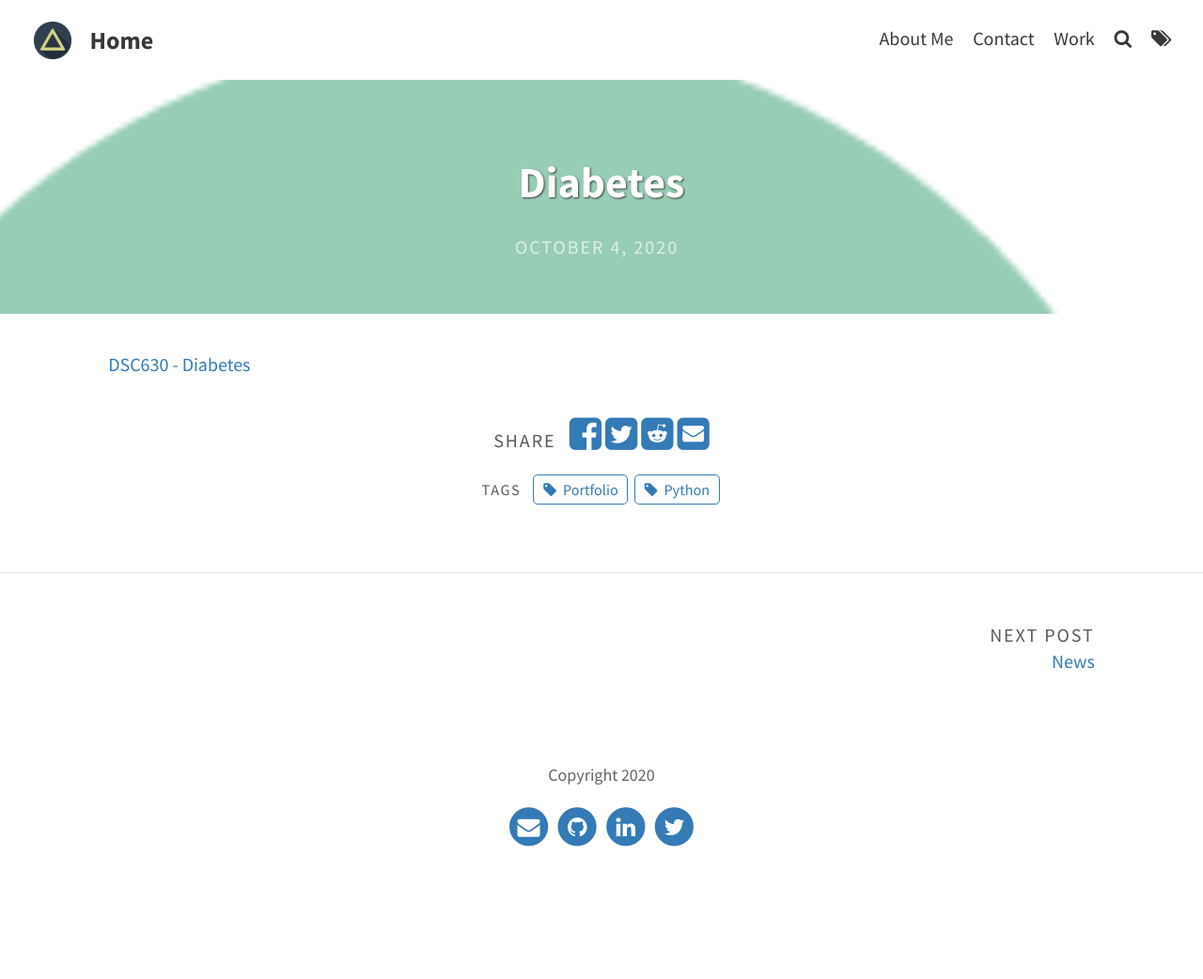
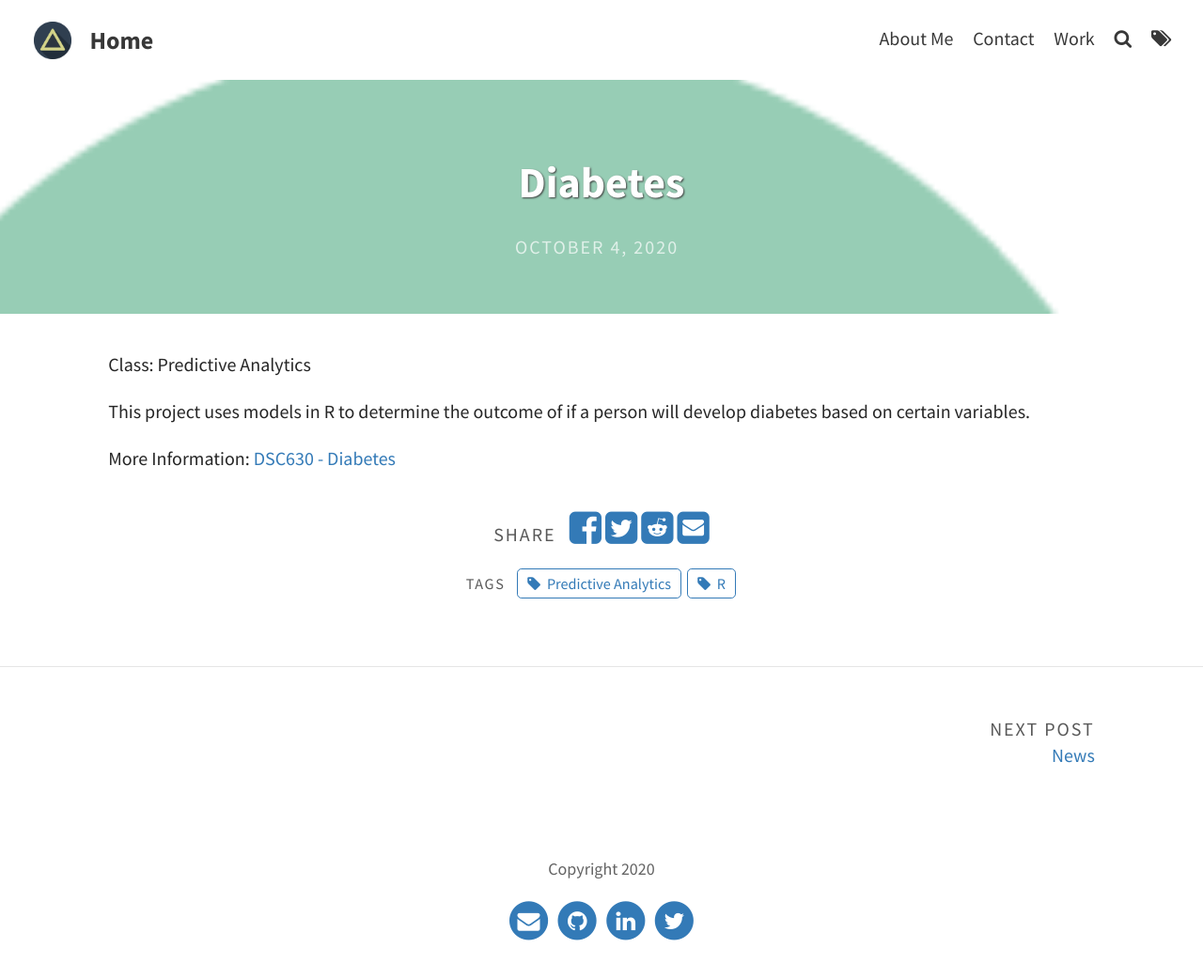
Before and after one commit to knmoses/knmoses.github.io, a Jekyll site: the page built from _portfolio/tictactoe.md, in a window 1280 px wide. Shown: the whole page at 94% size. Built offline with Jekyll 4.4.1, drawn with Linux system fonts in a browser that asks for light colours; before the commit the page ends 942 px from its top, so only the background shows below that.

Commit message:
Update tictactoe.md

```diff
--- a/_portfolio/tictactoe.md
+++ b/_portfolio/tictactoe.md
@@ -4,7 +4,12 @@ title: Diabetes
 feature-img: "assets/img/portfolio/medical.png"
 img: "assets/img/portfolio/medical.png"
 date: 04 October 2020
-tags: [Python, Portfolio]
+tags: [R, Predictive Analytics]
 ---
 
+Class: Predictive Analytics
+
+This project uses models in R to determine the outcome of if a person will develop diabetes based on certain variables.
+
+More Information:
 [DSC630 - Diabetes](https://github.com/knmoses/DSC630-Diabetes)
```
